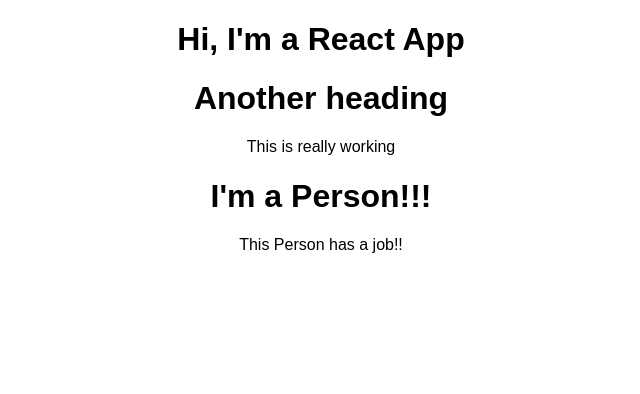
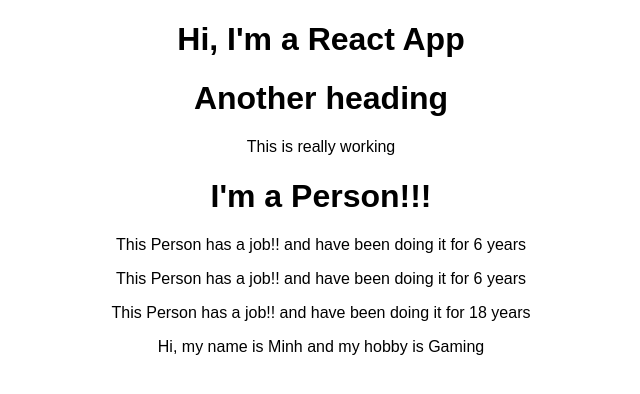
Before and after one commit to cyannyan47/react-complete-guide, a React (Create React App) app: page / in a window 1280 px wide. Shown: the top 394 px of the page, without its empty margins (319-959 px from the left). Built offline with nearby package versions, Linux system fonts and the light colour scheme.

Commit message:
Added Hobby component - learnt props

```diff
--- a/src/App.js
+++ b/src/App.js
@@ -2,6 +2,7 @@ import React, { Component } from 'react';
 import './App.css';
 import Person from './Person/Person.js'
 import Job from './Person/Job.js'
+import Hobby from './Person/Hobby.js'
 
 class App extends Component {
   render() {
@@ -18,6 +19,9 @@ class App extends Component {
 
         <Person />
         <Job />
+        <Job />
+        <Job />
+        <Hobby name = "Minh" hobby = "Gaming"/>
       </div>
     );
     //Create an element to render in App
--- /dev/null
+++ b/src/Person/Hobby.js
@@ -0,0 +1,12 @@
+import React from 'react';
+
+// This is a dynamic component with props
+// props: parameter for methods in react
+// These props are from where Hobby is called
+const Hobby = (props) => {
+  return (
+    <p>Hi, my name is {props.name} and my hobby is {props.hobby}</p>
+  );
+};
+
+export default Hobby;
--- a/src/Person/Job.js
+++ b/src/Person/Job.js
@@ -1,8 +1,10 @@
-import React from 'react'
+import React from 'react';
 
+// This is a dynamic content
 const Job = () => {
+  // Put stuff in {} to make it code, not text
   return (
-    <p>This Person has a job!!</p>
+    <p>This Person has a job!! and have been doing it for {Math.floor(Math.random() * 20)} years</p>
   );
 };
 
--- a/src/Person/Person.js
+++ b/src/Person/Person.js
@@ -1,6 +1,8 @@
 // ES6 arrow function syntax
 import React from 'react';
 
+// This is still a static component
+// The content of this component is fixed
 const person = () => {
   return (
     <div>
```
